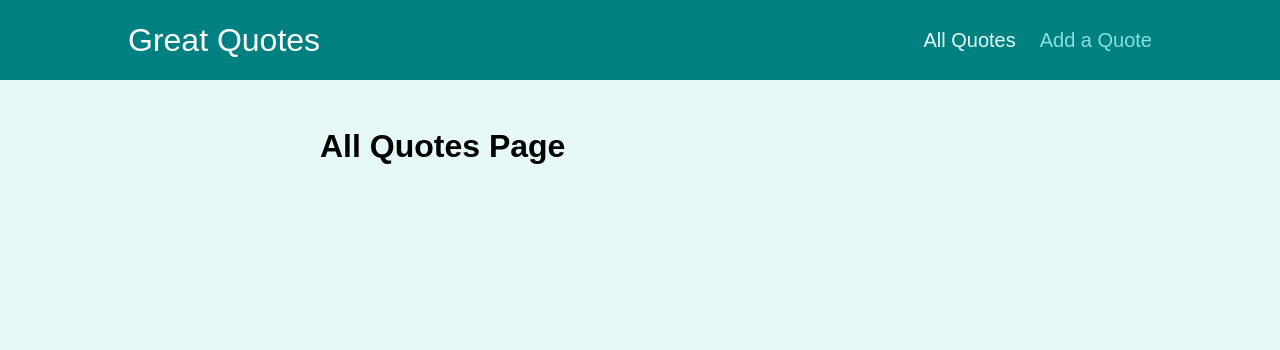
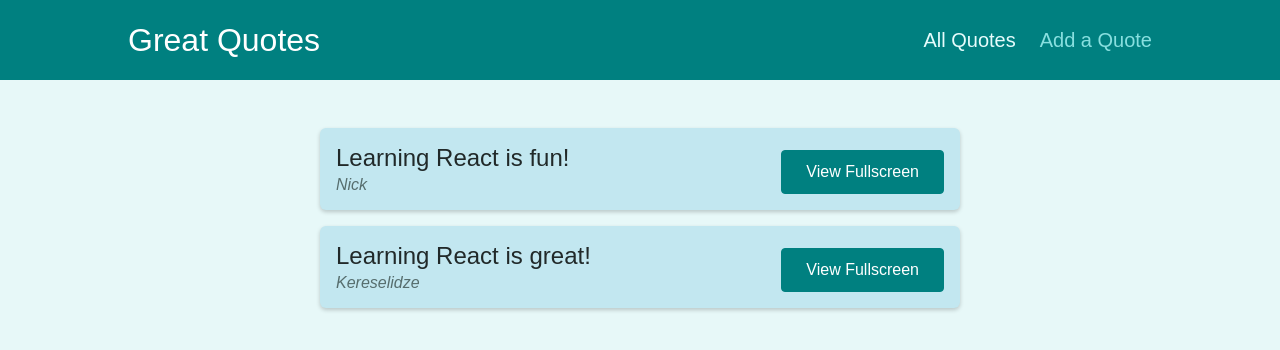
Before and after one commit to NikolozKereselidze/quote-app, a React (Create React App) app: page /quotes in a window 1280 px wide. Shown: the top 350 px of the page. Built offline with nearby package versions, Linux system fonts and the light colour scheme.

Commit message:
add dummy data and render quotes on quotes page

```diff
--- a/src/pages/AllQuotes.js
+++ b/src/pages/AllQuotes.js
@@ -1,5 +1,12 @@
+import QuoteList from "../components/quotes/QuoteList";
+
+const DUMMY_QUOTES = [
+  { id: "q1", author: "Nick", text: "Learning React is fun!" },
+  { id: "q2", author: "Kereselidze", text: "Learning React is great!" },
+];
+
 const AllQuotes = () => {
-  return <h1>All Quotes Page</h1>;
+  return <QuoteList quotes={DUMMY_QUOTES} />;
 };
 
 export default AllQuotes;
```
